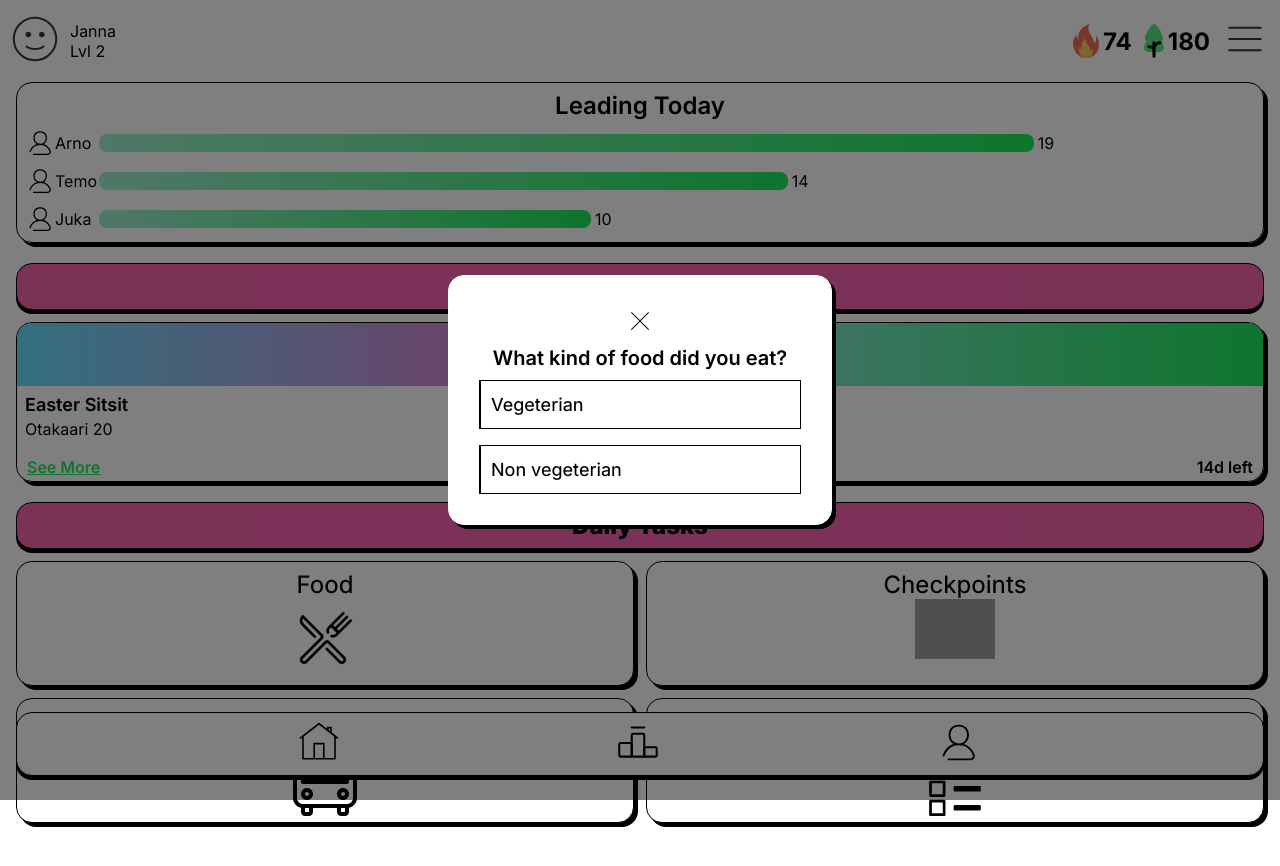
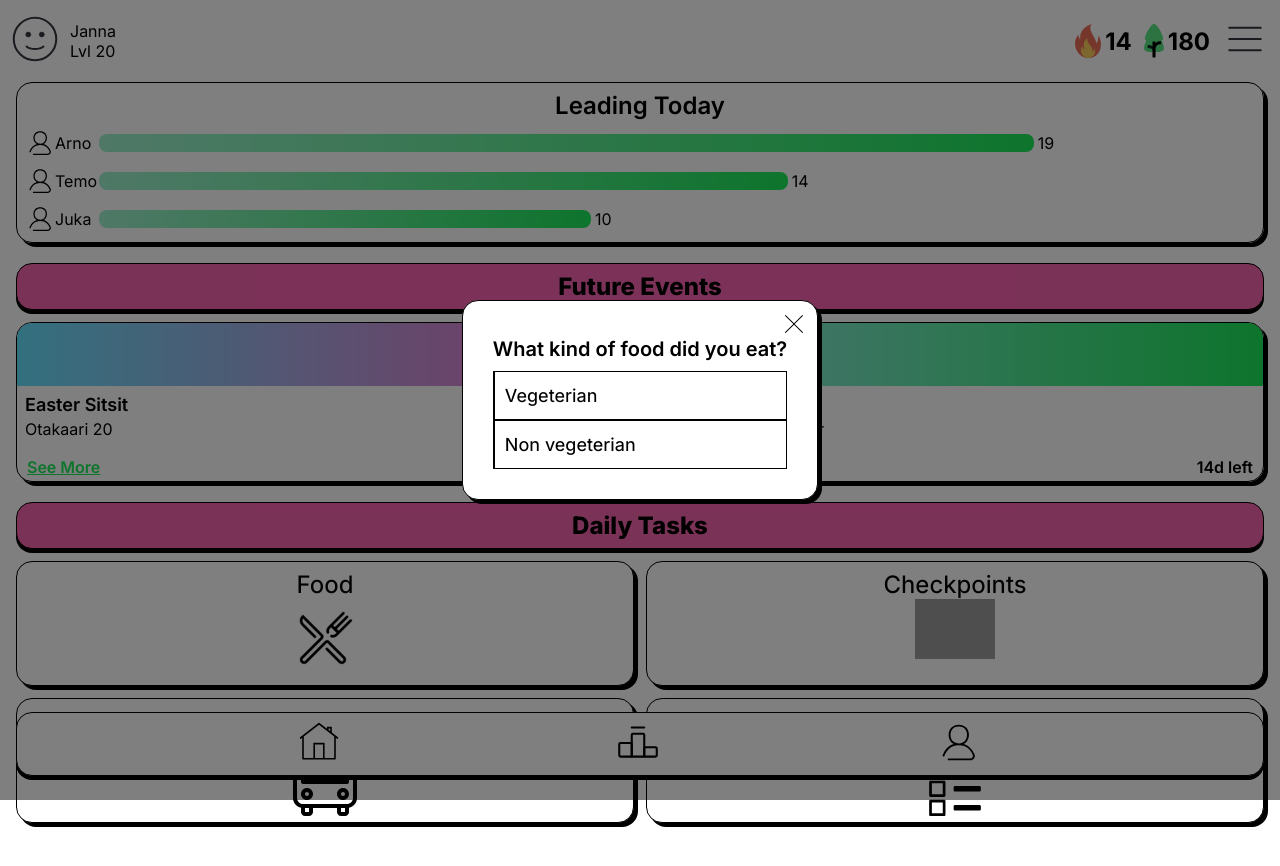
Before and after one commit to phuyc/unileaf, a SvelteKit app: page / in a window 1280 px wide. Both pictures are taken after a click on the button "Food". Shown: the top 866 px of the page. Built offline with nearby package versions, Linux system fonts and the light colour scheme; grey boxes are pictures that could not be loaded.

Commit message:
Implement update streak & points

```diff
--- /dev/null
+++ b/src/lib/FoodPopup.svelte
@@ -0,0 +1,91 @@
+<script>
+    export let switchFoodCheck;
+	export let correct;
+	export let incorrect;
+</script>
+
+<button class="overlay" on:click|self={switchFoodCheck}>
+    <div class="food-popup">
+        <button on:click={switchFoodCheck}>
+            <img class="close" src="x.svg" alt="X">
+        </button>
+        <div class="food-part">
+                <div class="food-question">
+                What kind of food did you eat?
+            </div>
+            <div class="food-choices">
+                <button class="foodchoice" on:click={() => correct(switchFoodCheck)}>
+                    <div class="food-choice-text">Vegeterian</div>
+
+                </button>
+                <button class="foodchoice" on:click={() => incorrect(switchFoodCheck)}>
+                    <div class="food-choice-text">Non vegeterian</div>
+                </button>
+            </div>
+        </div>
+    </div>
+</button>
+
+<style>
+    .overlay {
+		position: fixed;
+        z-index: 3;
+        top: 0;
+        left: 0;
+		width: 100%;
+		height: 100%;
+        background-color: rgba(0, 0, 0, 0.5);
+        display: flex;
+        justify-content: center;
+        align-items: center;
+	}
+
+    .food-popup {
+        background-color: #FFF;
+		border: 1px solid #000;
+		border-radius: 16px;
+		box-shadow: #000 4px 4px;
+		/* width: 80%; */
+		/* height: 42%; */
+		padding: 30px;
+		display: flex;
+		flex-direction: column;
+		gap: 6px;
+		position: relative;
+    }
+
+    .food-question{
+		font-size: 20px;
+		font-weight: 600;
+		margin-bottom: 10px;
+	}
+
+    .foodchoice{
+		display: flex;
+		align-items: center;
+		border: 1px solid #000;
+		background: #FFF;
+		width: 100%;
+	}
+
+    .foodchoice:active{
+		background: #DAF8FF;
+	}
+
+    .food-choice-text{
+		text-align: start;
+		width: 100%;
+		padding: 10px;
+		border-left: 1px solid #000;
+		color: #000;
+		font-size: 18px;
+		font-weight: 450;
+		line-height: 27px; /* 150% */
+	}
+
+    .close {
+		position: absolute;
+		right: 8px;
+		top: 8px;
+	}
+</style>
--- /dev/null
+++ b/src/lib/stores.js
@@ -0,0 +1,4 @@
+import { writable } from 'svelte/store';
+
+export const streak = writable(14);
+export const points = writable(180);
--- a/src/routes/+layout.svelte
+++ b/src/routes/+layout.svelte
@@ -1,3 +1,7 @@
+<script>
+	import { streak, points } from "$lib/stores.js";
+</script>
+
 <div class="container">
 	<div class="nav">
 		<div class="nav-start">
@@ -9,7 +13,7 @@
 					Janna
 				</div>
 				<div class="nav-level">
-					Lvl 2
+					Lvl 20
 				</div>
 			</div>
 		</div>
@@ -17,11 +21,11 @@
 			<div class="streak-points">
 				<div class="streak">
 					<img src="/fire.svg" alt="Current Streak">
-					<p>74</p>
+					<p>{$streak}</p>
 				</div>
 				<div class="points">
 					<img src="/tree.svg" alt="tree">
-					<p>180</p>
+					<p>{$points}</p>
 				</div>
 			</div>
 			<button>
--- a/src/routes/+page.svelte
+++ b/src/routes/+page.svelte
@@ -3,33 +3,47 @@
   	import Leaderboard from "$lib/Leaderboard.svelte";
 	import Event from "$lib/Event.svelte";
 	import Task from "$lib/Task.svelte";
+	import FoodPopup from "$lib/FoodPopup.svelte";
+
+	import { streak, points } from "$lib/stores.js";
 
 	let isQuizOpen = false;
 	let isFoodCheckOpen = false;
-	let isTransportationOpen=false;
+	let isTransportationOpen = false;
 
-
-	let choice = "";
-
-	function switchTransportation(){
-		isTransportationOpen=!isTransportationOpen;
+	function disableScroll() {
+		let x = document.getElementsByTagName("BODY")[0];
+        x.style.overflow = isQuizOpen || isFoodCheckOpen || isTransportationOpen ? 'hidden' : 'auto';
 	}
 
-	function switchFoodCheck(){
-		isFoodCheckOpen=!isFoodCheckOpen;
+	function switchTransportation() {
+		isTransportationOpen = !isTransportationOpen;
+		disableScroll();
+	}
+
+	function switchFoodCheck() {
+		isFoodCheckOpen = !isFoodCheckOpen;
+		disableScroll();
 	}
 
 
 	function openQuiz() {
 		isQuizOpen = !isQuizOpen;
+		disableScroll();
 	}
 
-	function correct() {
-		isQuizOpen = !isQuizOpen;
+	// Name this better
+	function correct(closeModal) {
+		closeModal();
+		disableScroll();
+		points.update((n) => n + 5);
+		streak.update((n) => n + 1);
 	}
 
-	function incorrect() {
-		isQuizOpen = !isQuizOpen;
+	// Name this better
+	function incorrect(closeModal) {
+		closeModal();
+		disableScroll();
 	}
 
 
@@ -77,19 +91,19 @@
 				What is the PRIMARY concern regarding the environmental impact of electric vehicles?
 			</div>
 			<div class="quiz-choices">
-				<button class="choice" on:click={incorrect}>
+				<button class="choice" on:click={() => incorrect(openQuiz)}>
 					<div class="question-choice-letter">A</div>
 					<div class="question-choice-text">Limited range</div>
 				</button>
-				<button class="choice" on:click={correct}>
+				<button class="choice" on:click={() => correct(openQuiz)}>
 					<div class="question-choice-letter">B</div>
 					<div class="question-choice-text">Disposal of used batteries</div>
 				</button>
-				<button class="choice" on:click={incorrect}>
+				<button class="choice" on:click={() => incorrect(openQuiz)}>
 					<div class="question-choice-letter">C</div>
 					<div class="question-choice-text">Reliance on fossil fuels</div>
 				</button>
-				<button class="choice" on:click={incorrect}>
+				<button class="choice" on:click={() => incorrect(openQuiz)}>
 					<div class="question-choice-letter">D</div>
 					<div class="question-choice-text">The eco-friendly nature</div>
 				</button>
@@ -101,48 +115,28 @@
 {/if}
 
 {#if isFoodCheckOpen}
-	<button class="overlay" on:click|self={switchFoodCheck}>
-		<div class="food-popup">
-			<button on:click={switchFoodCheck}>
-				<img class="closeFood" src="x.svg" alt="X">
-			</button>
-			<div class="food-part">
-					<div class="food-question">
-					What kind of food did you eat?
-				</div>
-				<div class="food-choices">
-					<button class="foodchoice" on:click={switchFoodCheck}>
-						<div class="food-choice-text">Vegeterian</div>
-
-					</button>
-					<button class="foodchoice" on:click={switchFoodCheck}>
-						<div class="food-choice-text">Non vegeterian</div>
-					</button>
-				</div>
-			</div>
-		</div>
-	</button>
+	<FoodPopup {switchFoodCheck} {correct} {incorrect}/>
 {/if}
 
 {#if isTransportationOpen}
 	<button class="overlay" on:click|self={switchTransportation}>
 		<div class="food-popup">
 			<button on:click={switchTransportation}>
-				<img class="closeFood" src="x.svg" alt="X">
+				<img class="close-food" src="x.svg" alt="X">
 			</button>
 			<div class="food-part">
 				<div class="food-question">
 					How did you commute today?
 				</div>
 				<div class="quiz-choices">
-					<button class="foodchoice" on:click={switchTransportation}>
+					<button class="foodchoice" on:click={() => correct(switchTransportation)}>
 						<div class="food-choice-text">Walking/Cycling</div>
 
 					</button>
-					<button class="foodchoice" on:click={switchTransportation}>
+					<button class="foodchoice" on:click={() => correct(switchTransportation)}>
 						<div class="food-choice-text">Public transportation</div>
 					</button>
-					<button class="foodchoice" on:click={switchTransportation}>
+					<button class="foodchoice" on:click={() => incorrect(switchTransportation)}>
 						<div class="food-choice-text">Car</div>
 					</button>
 				</div>
@@ -179,12 +173,13 @@
         justify-content: center;
         align-items: center;
 	}
+
 	.food-popup{
 		background-color: #FFF;
 		border: 1px solid #FFF;
 		border-radius: 16px;
 		box-shadow: #000 4px 4px;
-		width: 30%;
+		/* width: 30%; */
 		/* height: 42%; */
 		padding: 30px;
 		display: flex;
@@ -226,6 +221,7 @@
 		font-size: 28px;
 		font-weight: 600;
 	}
+
 	.food-question{
 		font-size: 20px;
 		font-weight: 600;
@@ -238,13 +234,6 @@
 		flex-direction: column;
 	}
 
-	.food-choices{
-		margin-top: 10px;
-		text-align: start;
-		display: flex;
-		flex-direction: column;
-		gap: 16px;
-	}
 	.foodchoice{
 		display: flex;
 		align-items: center;
@@ -308,4 +297,10 @@
         font-weight: 450;
         line-height: 27px; /* 150% */
     }
+
+	.close-food {
+		position: absolute;
+		top: 8px;
+		right: 8px;
+	}
 </style>
```
